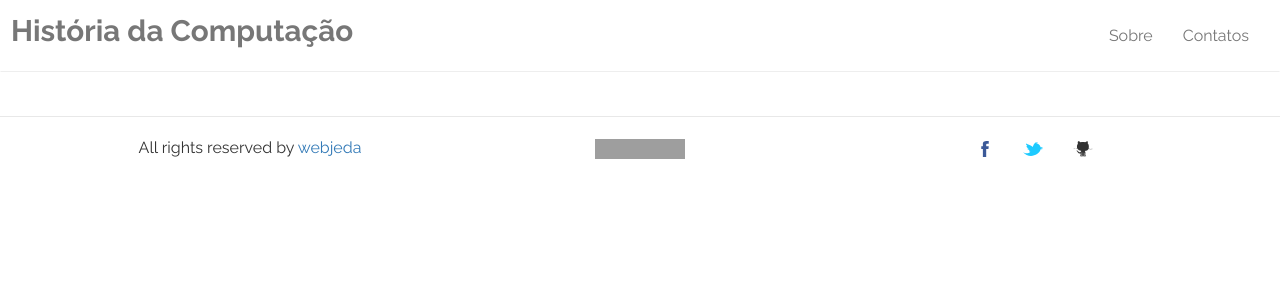
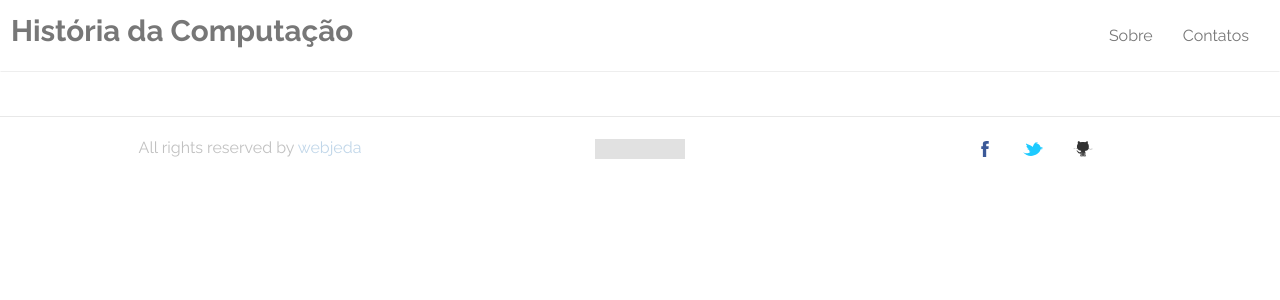
Before and after one commit to juniorcesarabreu/blog-history, a Jekyll site: the page built from index.html, in a window 1280 px wide. Shown: the top 300 px of the page. Built offline with Jekyll 4.4.1, drawn with Linux system fonts in a browser that asks for light colours; the list of posts is cut into pages by our own code; grey boxes are pictures that could not be loaded.

Commit message:
Definição de opacidade para os elementos de copyright do footer

```diff
--- a/_sass/_layout.scss
+++ b/_sass/_layout.scss
@@ -65,6 +65,12 @@ img {
 footer {
     border-top: 1px solid $grey-color-light;
 }
+footer .mt25 {
+    opacity: 0.3;
+}
+footer .mt25:last-child {
+    opacity: 1;
+}
 
 .social {
     list-style: none;
```
Also changed, not shown: 11 other files.
